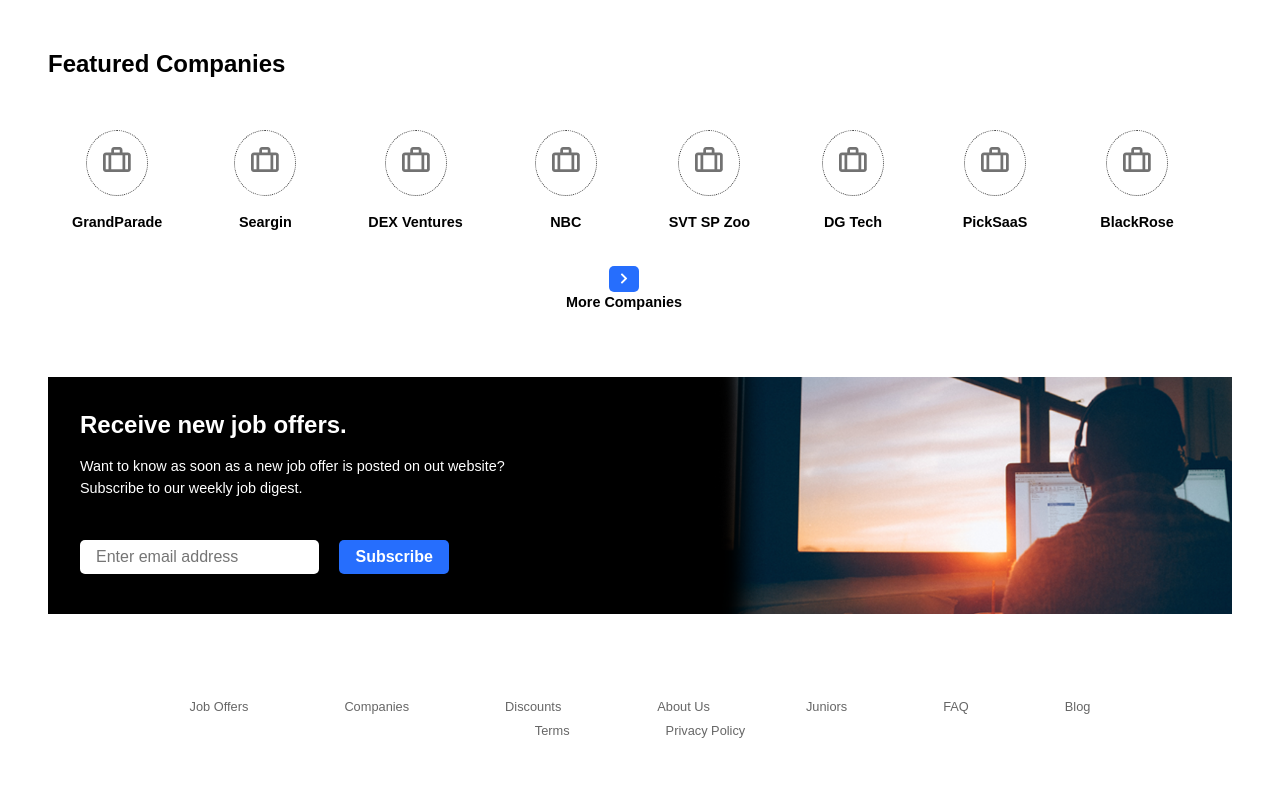
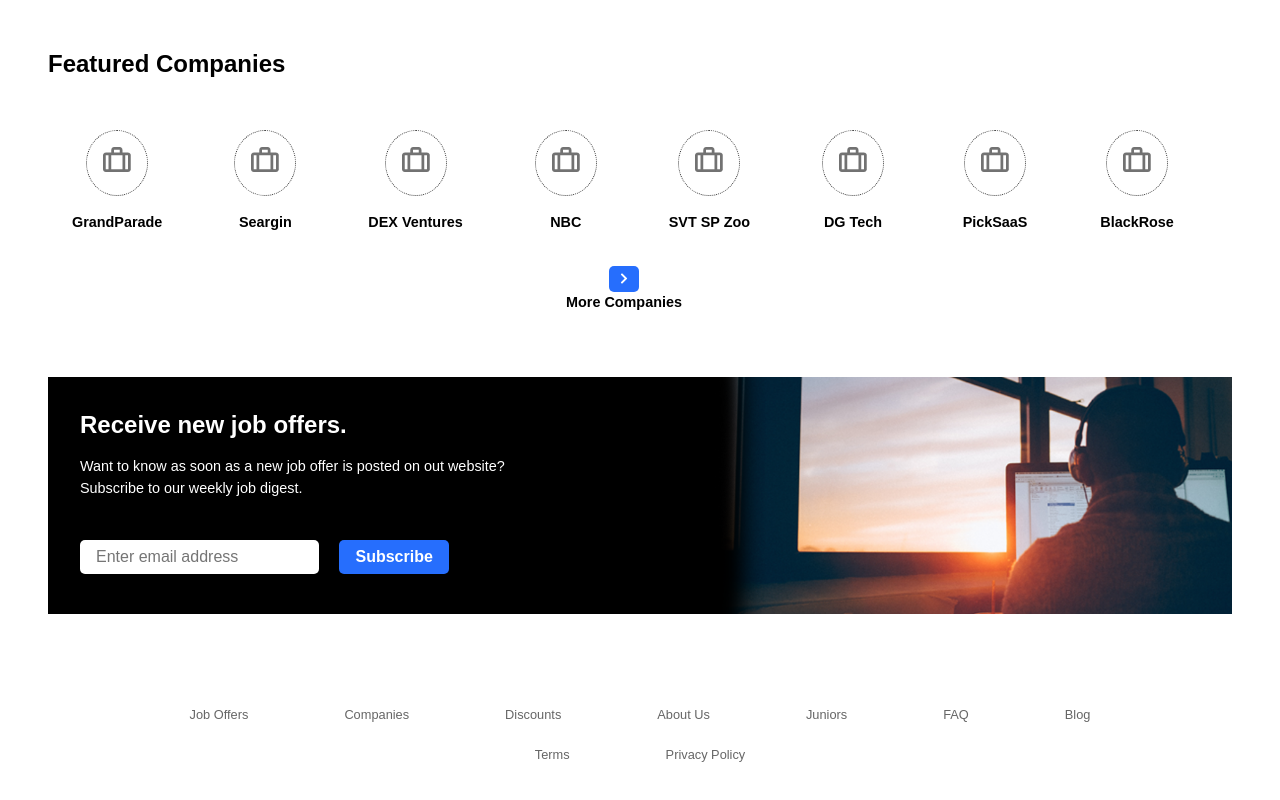
Before and after one commit to bharati-21/junior-jobs-only, a plain HTML site: page index.html in a window 1280 px wide. Shown: the part 716-1516 px from the top of the page. Drawn offline with Linux system fonts and the light colour scheme.

Commit message:
Completed JJO Project

```diff
--- a/styles.css
+++ b/styles.css
@@ -297,8 +297,11 @@ a {
     flex-wrap: wrap;
 }
 
+.footer-links li {
+    margin: 0.5rem 2rem;
+}
+
 .footer-links li a {
-    margin: 1rem 2rem;
     color: #666;
     padding: 0.75rem 1rem;
     font-size: 0.8rem;
```
